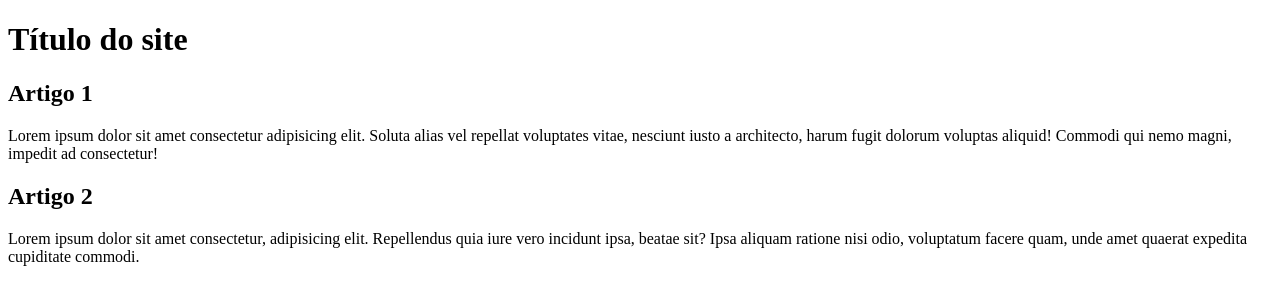
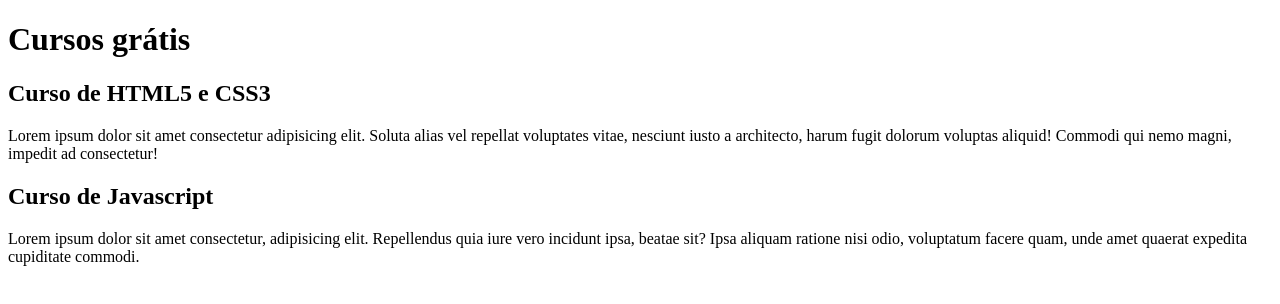
Before and after one commit to theAist/projeto-site, a plain HTML site: page index.html in a window 1280 px wide. Drawn offline with Linux system fonts and the light colour scheme.

Commit message:
comecei o a escrever o conteudo

```diff
--- a/index.html
+++ b/index.html
@@ -9,14 +9,14 @@
 <body>
     <main>
         <header>
-            <h1>Título do site</h1>
+            <h1>Cursos grátis</h1>
         </header>
         <article>
-            <h2>Artigo 1</h2>
+            <h2>Curso de HTML5 e CSS3</h2>
             <p>Lorem ipsum dolor sit amet consectetur adipisicing elit. Soluta alias vel repellat voluptates vitae, nesciunt iusto a architecto, harum fugit dolorum voluptas aliquid! Commodi qui nemo magni, impedit ad consectetur!</p>
         </article>
         <article>
-            <h2>Artigo 2</h2>
+            <h2>Curso de Javascript</h2>
             <p>Lorem ipsum dolor sit amet consectetur, adipisicing elit. Repellendus quia iure vero incidunt ipsa, beatae sit? Ipsa aliquam ratione nisi odio, voluptatum facere quam, unde amet quaerat expedita cupiditate commodi.</p>
         </article>
     </main>
```
